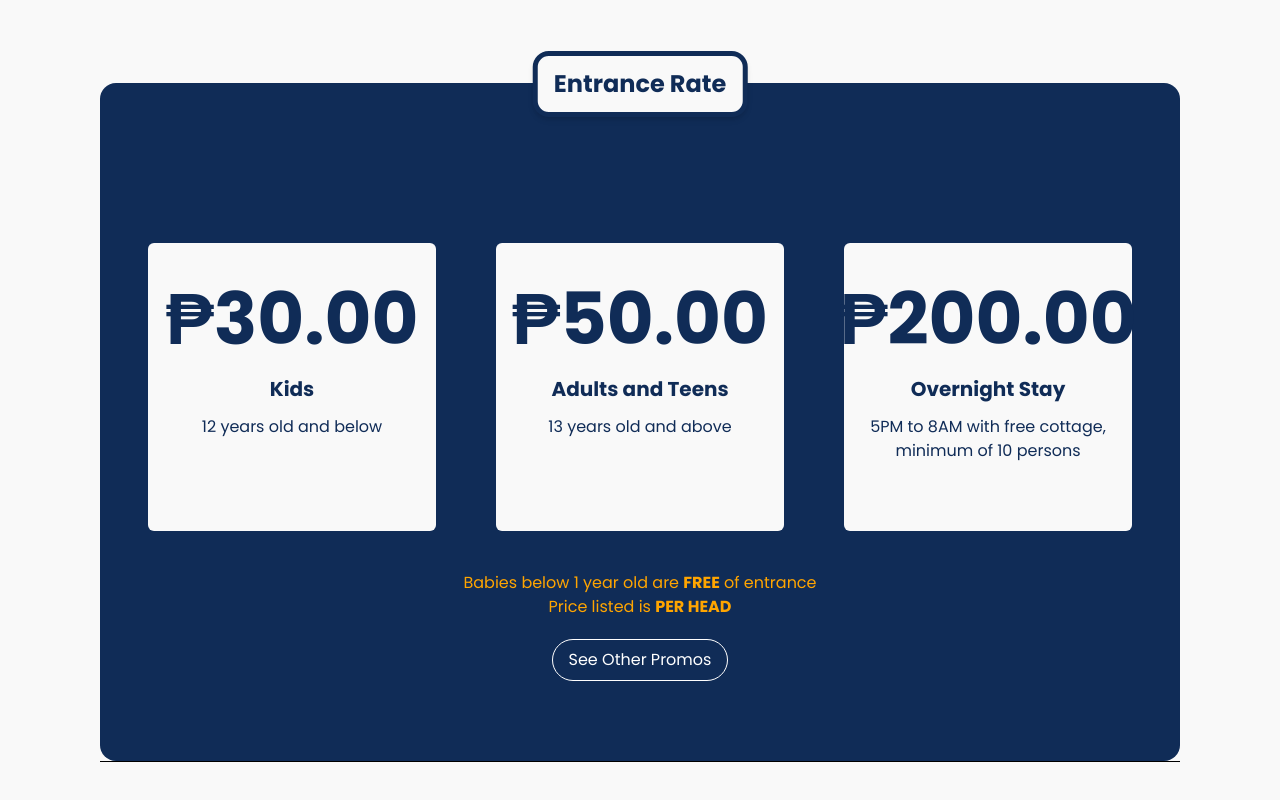
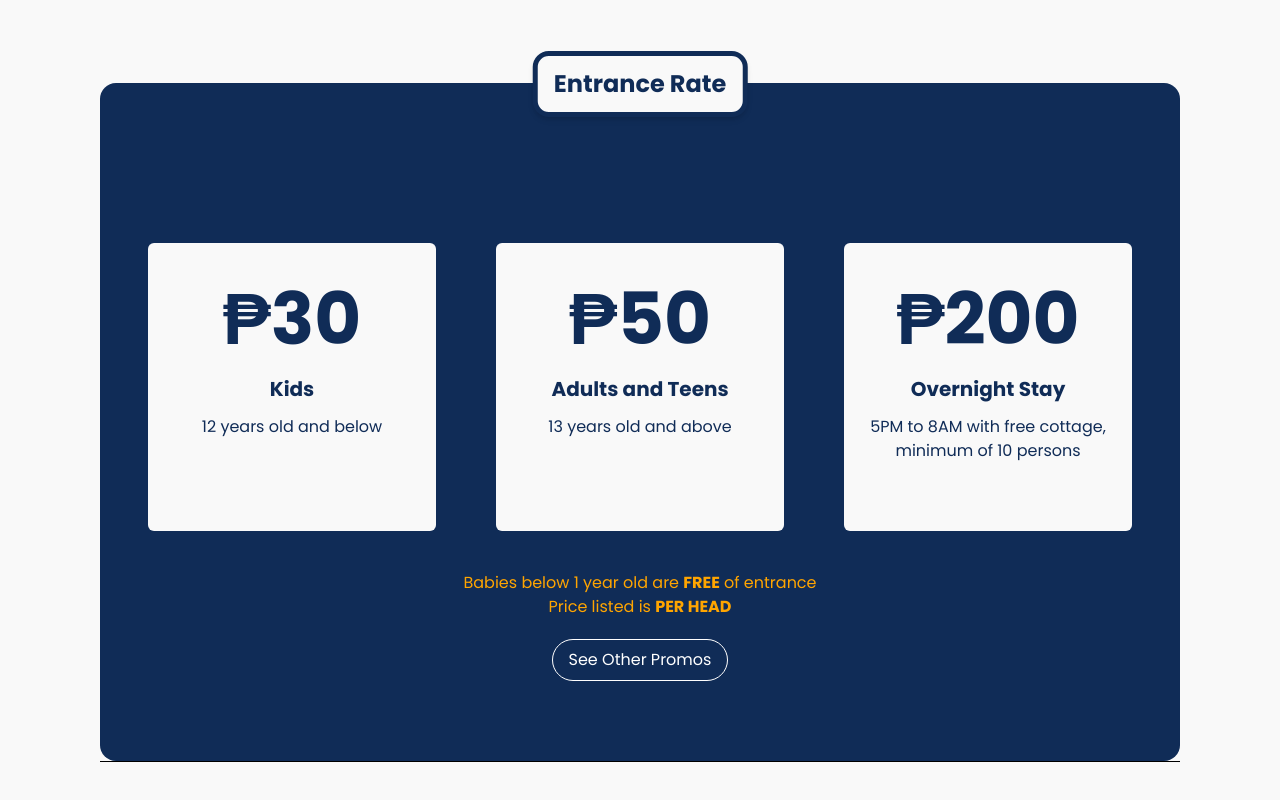
Before and after one commit to oneetnwt/resort-booking-system, a React (Vite) app in the folder client/: page / in a window 1280 px wide. Shown: the part 1833-2633 px from the top of the page. Built offline with nearby package versions, Linux system fonts and the light colour scheme.

Commit message:
Changes price format

```diff
--- a/client/src/components/Home/Rate.jsx
+++ b/client/src/components/Home/Rate.jsx
@@ -11,17 +11,17 @@ function Rate() {
 
         <div className="flex justify-center items-center gap-15 ">
           <EntranceRateBox
-            price="30.00"
+            price="30"
             title="Kids"
             description="12 years old and below"
           />
           <EntranceRateBox
-            price="50.00"
+            price="50"
             title="Adults and Teens"
             description="13 years old and above"
           />
           <EntranceRateBox
-            price="200.00"
+            price="200"
             title="Overnight Stay"
             description="5PM to 8AM with free cottage, minimum of 10 persons"
           />
```
